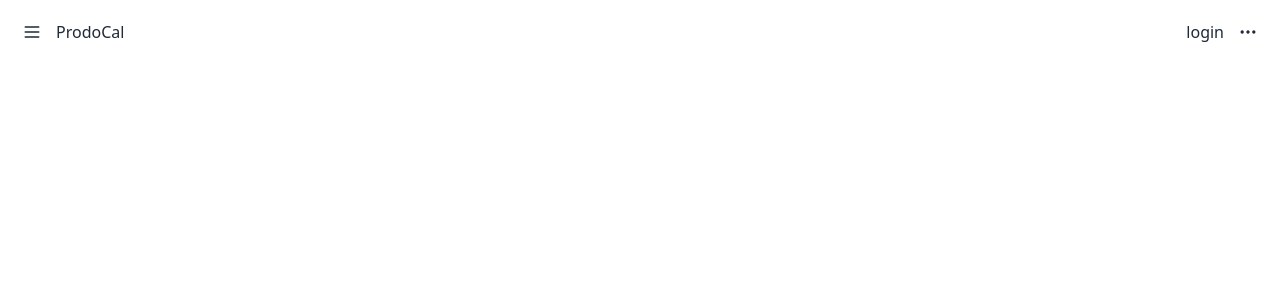
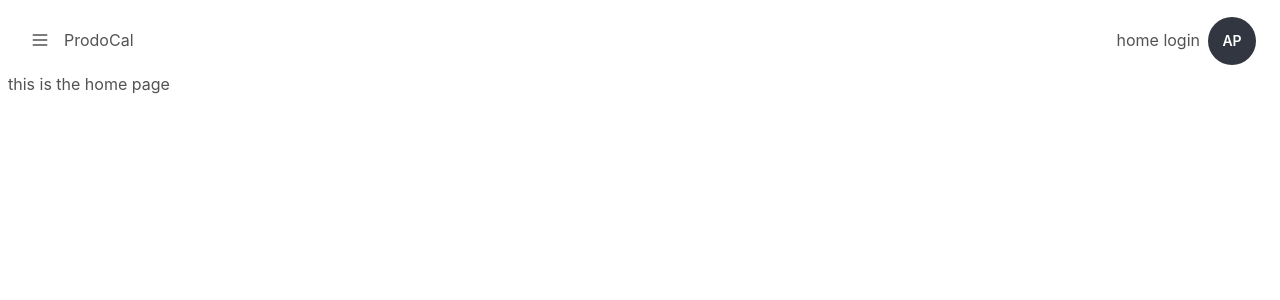
Before and after one commit to Prodocal/Website, a SvelteKit app: page / in a window 1280 px wide. Shown: the top 300 px of the page. Built offline with nearby package versions, Linux system fonts and the light colour scheme.

Commit message:
navbar completed

```diff
--- a/src/app.css
+++ b/src/app.css
@@ -1,3 +1,12 @@
 @tailwind base;
 @tailwind components;
 @tailwind utilities;
+
+body{
+    width: 100vw;
+    height: 100vh;
+    padding: 8px 8px 8px 8px;
+    font-family: 'Inter', sans-serif;
+    color: rgba(28, 28, 28, 0.759);
+    font-weight: 400;
+}
--- a/src/routes/+layout.svelte
+++ b/src/routes/+layout.svelte
@@ -4,4 +4,6 @@
     import "../app.css";
 </script>
 
+<Navbar/>
+
 <slot />
--- a/src/routes/+page.svelte
+++ b/src/routes/+page.svelte
@@ -1,7 +1,7 @@
 <script>
-	import Navbar from "./components/Navbar.svelte";
+
 </script>
 
 <main>
-    <Navbar/>
+    this is the home page
 </main>
--- a/src/routes/components/Navbar.svelte
+++ b/src/routes/components/Navbar.svelte
@@ -1,8 +1,6 @@
-<script>
-</script>
 
-<main>
-    <div class="navbar bg-base-100">
+
+<div class="navbar rounded bg-white" id="navbar">
     <div class="flex-none">
         <button class="btn btn-square btn-ghost">
             <svg xmlns="http://www.w3.org/2000/svg" fill="none" viewBox="0 0 24 24" class="inline-block w-5 h-5 stroke-current"><path stroke-linecap="round" stroke-linejoin="round" stroke-width="2" d="M4 6h16M4 12h16M4 18h16"></path></svg>
@@ -13,14 +11,18 @@
     </div>
     <div class="flex-2">
         <nav>
-                <!-- <a href=">home</a> -->
+            <a href="/">home</a>
             <a href="/login">login</a>
         </nav>
     </div>
     <div class="flex-none">
-            <button class="btn btn-square btn-ghost">
-                    <svg xmlns="http://www.w3.org/2000/svg" fill="none" viewBox="0 0 24 24" class="inline-block w-5 h-5 stroke-current"><path stroke-linecap="round" stroke-linejoin="round" stroke-width="2" d="M5 12h.01M12 12h.01M19 12h.01M6 12a1 1 0 11-2 0 1 1 0 012 0zm7 0a1 1 0 11-2 0 1 1 0 012 0zm7 0a1 1 0 11-2 0 1 1 0 012 0z"></path></svg>
-            </button>
+        <div class="btn btn-square btn-ghost w-16">
+            <div class="avatar placeholder">
+                <div class="bg-neutral-focus text-neutral-content rounded-full w-12">
+                    <span>AP</span>
                 </div>
             </div>
-</main>
+        </div>
+    </div>
+
+</div>
```
Also changed, not shown: src/routes/components/Calendar.svelte (added). Lines whose indentation alone changed are shown as unchanged.
